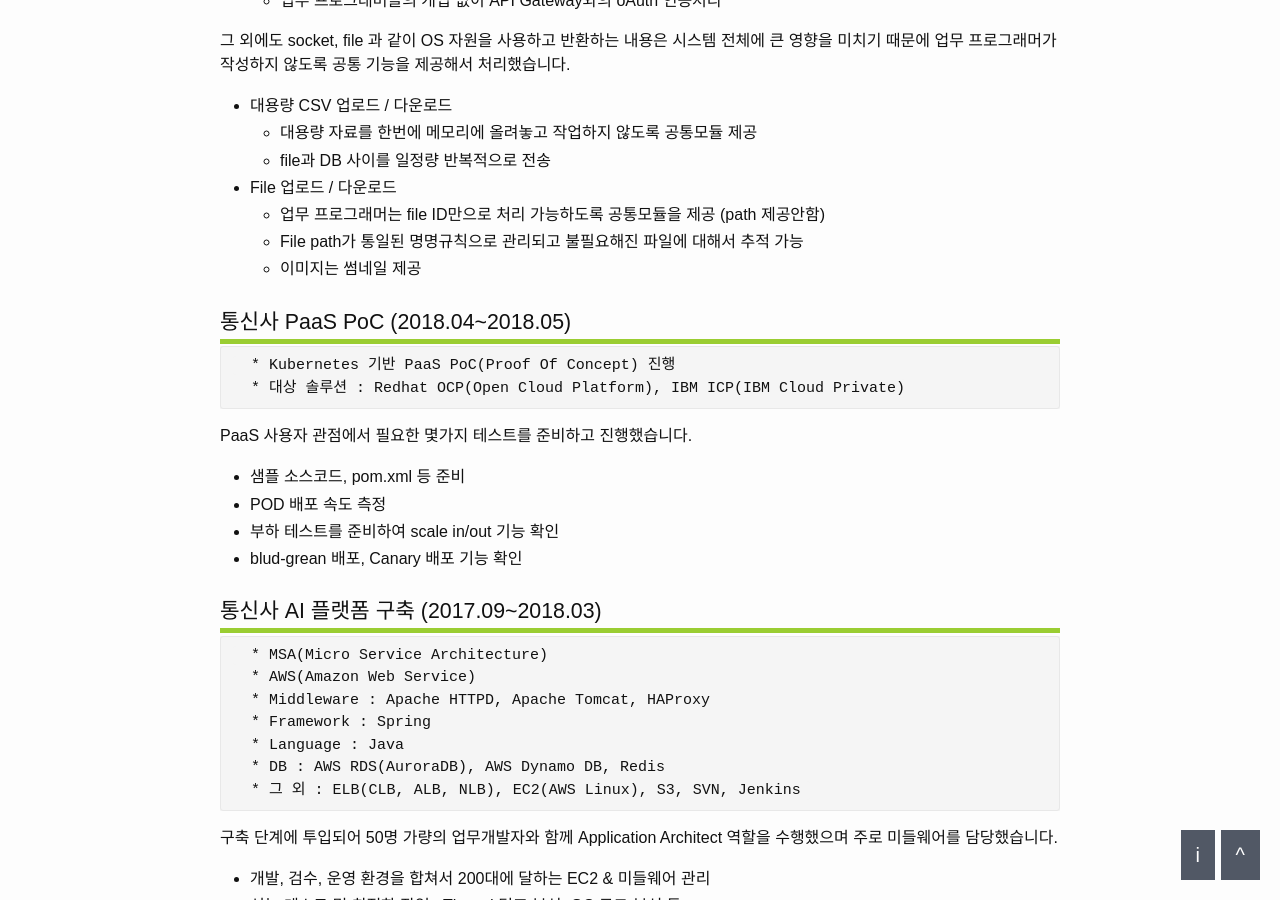
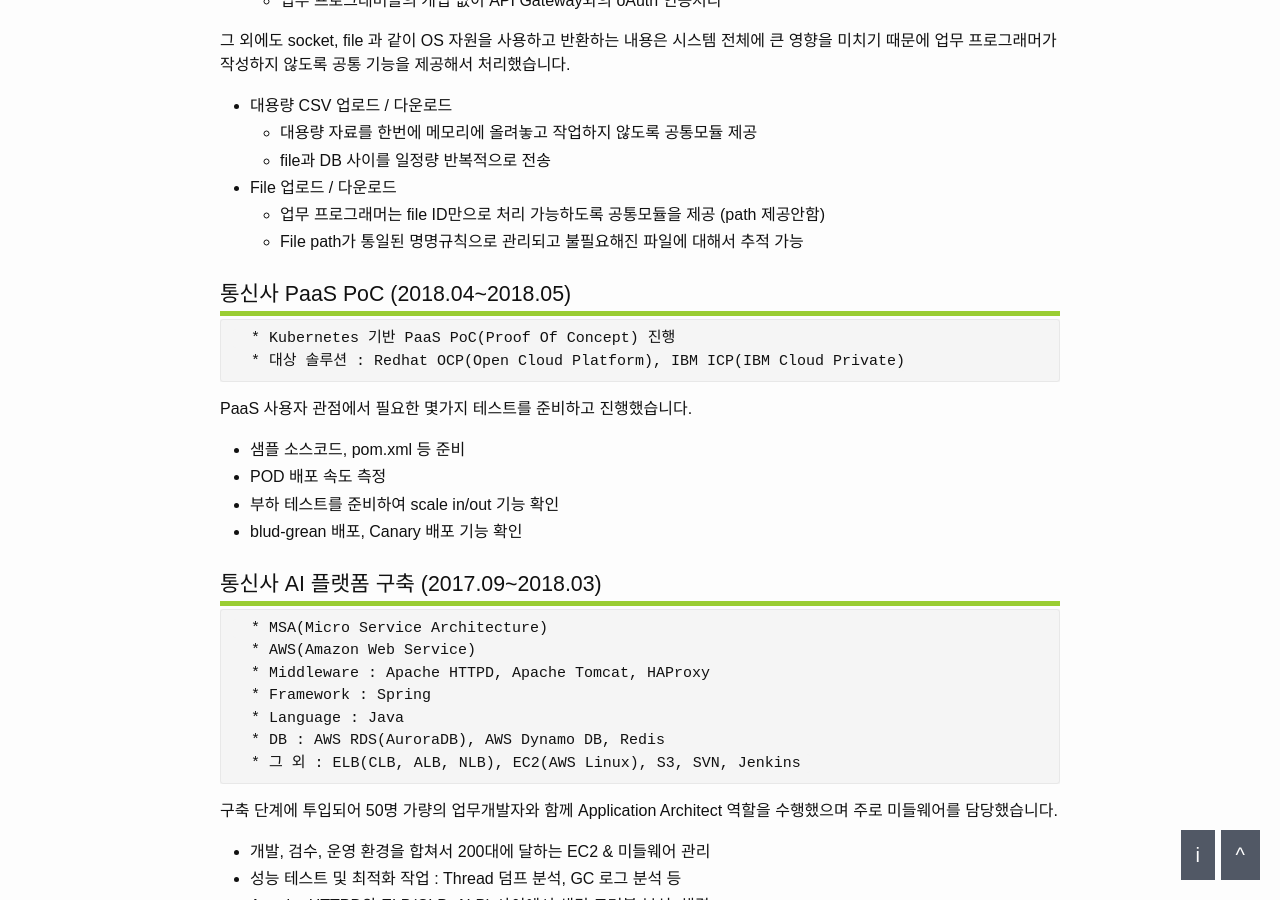
Before and after one commit to dveamer/dveamer.github.io, a Jekyll site: the page built from _posts/2018-07-01-resume.md, in a window 1280 px wide and 900 px high, scrolled down 2351 px. Built offline with Jekyll 4.4.1, drawn with Linux system fonts in a browser that asks for light colours; comment, search, counter and statistics services are not loaded.

Commit message:
homepage

```diff
--- a/_posts/2018-07-01-resume.md
+++ b/_posts/2018-07-01-resume.md
@@ -93,7 +93,6 @@
   * File 업로드 / 다운로드
     - 업무 프로그래머는 file ID만으로 처리 가능하도록 공통모듈을 제공 (path 제공안함)
     - File path가 통일된 명명규칙으로 관리되고 불필요해진 파일에 대해서 추적 가능
-    - 이미지는 썸네일 제공
 
 
 ## 통신사 PaaS PoC (2018.04~2018.05)
```
